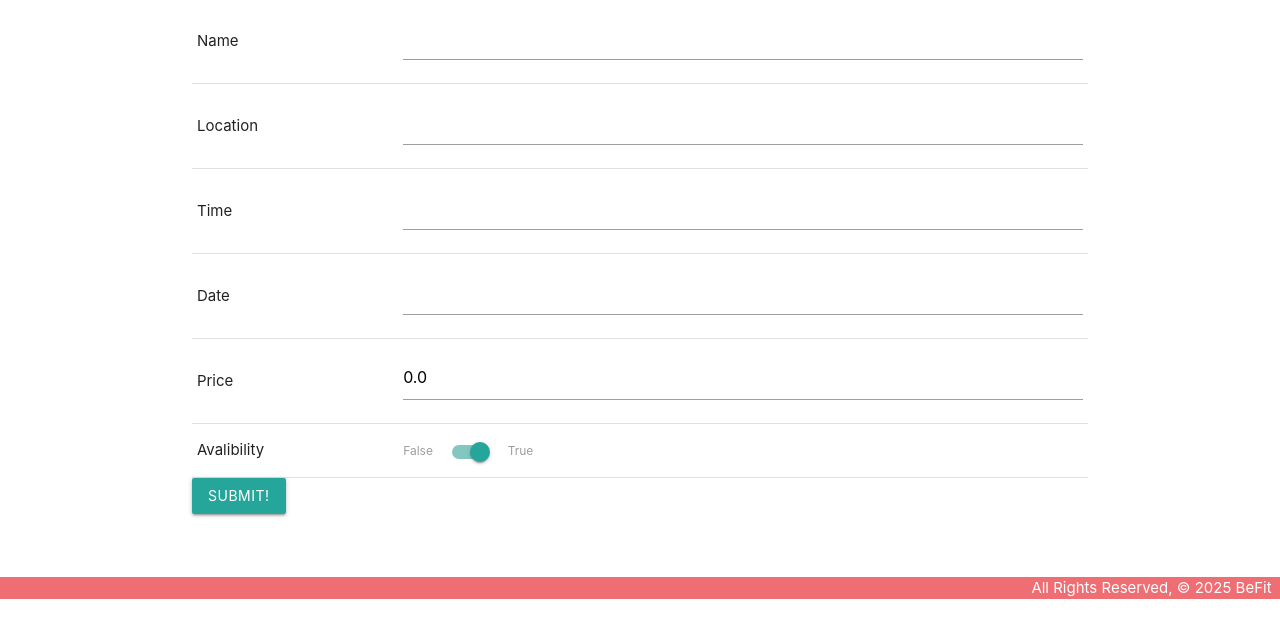
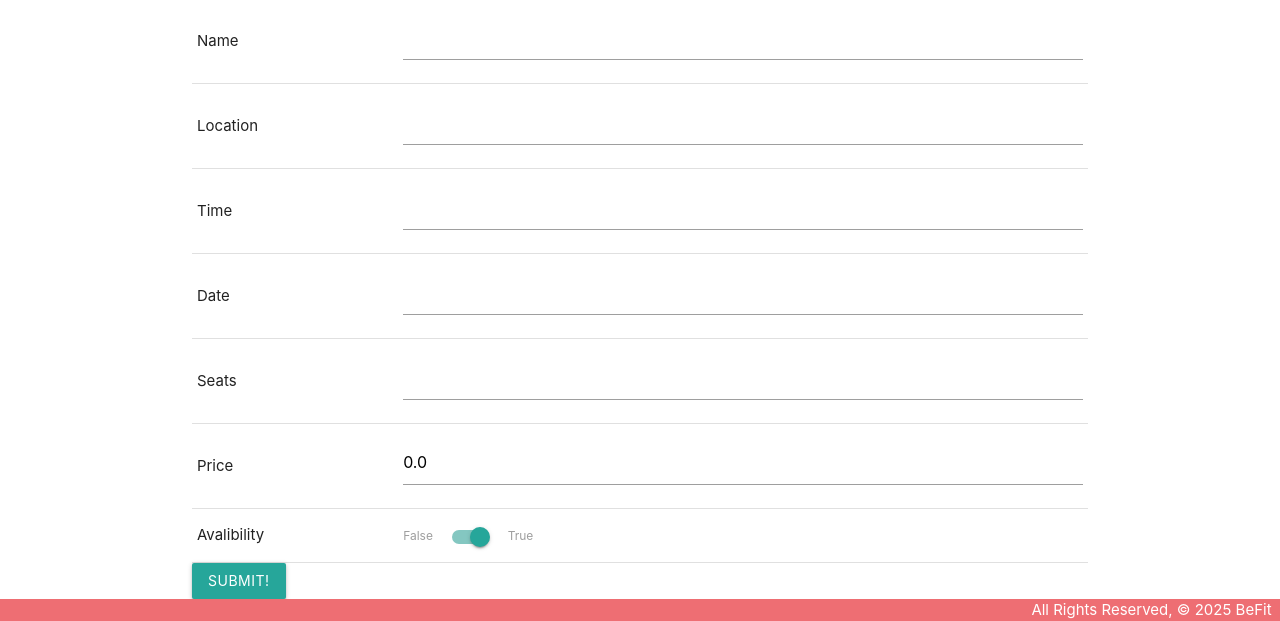
Before and after one commit to FA-FG/beFit, a Django app: page /session/create/ in a window 1280 px wide. Shown: the part 201-822 px from the top of the page. Before the commit the page ends 800 px from the top, so only its background shows below. Run offline with Django 5.2, Linux system fonts and the light colour scheme; a user stored in the database is signed in; tables that the repository leaves empty hold one stand-in row (values such as "Sample post").

Commit message:
added seats available to the session

```diff
--- a/befit/main_app/models.py
+++ b/befit/main_app/models.py
@@ -86,6 +86,7 @@
     trainers = models.ManyToManyField(Trainer)
     avalibility = models.BooleanField(default=True)
     price = models.FloatField(default=0.0)
+    seats = models.IntegerField()
     user = models.ForeignKey(User, on_delete=models.CASCADE)
     gym = models.ForeignKey(Gym, on_delete=models.CASCADE)
 
--- a/befit/main_app/views.py
+++ b/befit/main_app/views.py
@@ -61,7 +61,7 @@
         if user_profile.type == 'GO':  # Gym owner
             packages = SubscriptionPackage.objects.filter(user_type='GO')
         else:  # Regular user
-            packages = SubscriptionPackage.objects.filter(user_type='RU')
+            packages = SubscriptionPackage.objects.filter(user_type='NU')
 
         # Render the page with the filtered packages and the message
         return render(request, 'main_app/subscription_package_list.html', {'packages': packages})
@@ -104,7 +104,7 @@
         packages = SubscriptionPackage.objects.filter(user_type='GO')
     else:  # Regular user
         # Show only regular user packages
-        packages = SubscriptionPackage.objects.filter(user_type='RU')
+        packages = SubscriptionPackage.objects.filter(user_type='NU')
 
     return render(request, 'main_app/subscription_package_list.html', {'packages': packages})
 
@@ -132,8 +132,8 @@
 #     # Redirect the user to the list of their registrations
 #     return redirect('view_my_registrations')
 
-@login_required
 def register_for_session(request, session_id):
+    # Retrieve the session
     session = Session.objects.filter(id=session_id).first()
 
     # If the session doesn't exist, redirect to the session list
@@ -155,16 +155,25 @@
         messages.info(request, "You are already registered for this session.")
         return redirect('session_index')
 
-    else:
+    # Check if there are available seats for the session
+    if session.seats <= 0:
+        # If no seats are available, inform the user
+        messages.warning(request, "Sorry, no seats are available for this session.")
+        return redirect('session_index')
+
     # Create a new registration
-        Registration.objects.create(
-            session=session,
-            user=request.user,
-            date_registered=timezone.now().date()
-        )
+    Registration.objects.create(
+        session=session,
+        user=request.user,
+        date_registered=timezone.now().date()
+    )
+
+    # Decrease the available seats by 1
+    session.seats -= 1
+    session.save()
 
     # Notify the user that the registration was successful
-        messages.success(request, "You have successfully registered for the session.")
+    messages.success(request, "You have successfully registered for the session.")
 
     # Redirect the user to the list of their registrations
     return redirect('view_my_registrations')
@@ -207,6 +216,7 @@
         registrations = Registration.objects.filter(user=request.user)
 
     return render(request, 'main_app/my_registrations.html', {'registrations': registrations})
+
 
 
 
@@ -330,7 +340,7 @@
 
 class SessionCreate(LoginRequiredMixin, CreateView):
     model = Session
-    fields = ['name','location', 'time','date','price', 'avalibility']
+    fields = ['name','location', 'time','date','seats','price', 'avalibility']
 
 
     def form_valid(self, form):
@@ -346,7 +356,7 @@
 
 class SessionUpdate(LoginRequiredMixin, UpdateView):
     model = Session
-    fields = ['location', 'time','date','price']
+    fields = ['location', 'time','date','seats','price']
 
 
 
```
Also changed, not shown: befit/main_app/templates/main_app/session_list.html (+5 -3 lines), befit/main_app/static/uploads/Profile-PNG-Photo_O8siyB4.png (added), befit/main_app/templates/main_app/subscription_package_list.html (line endings or trailing spaces).
